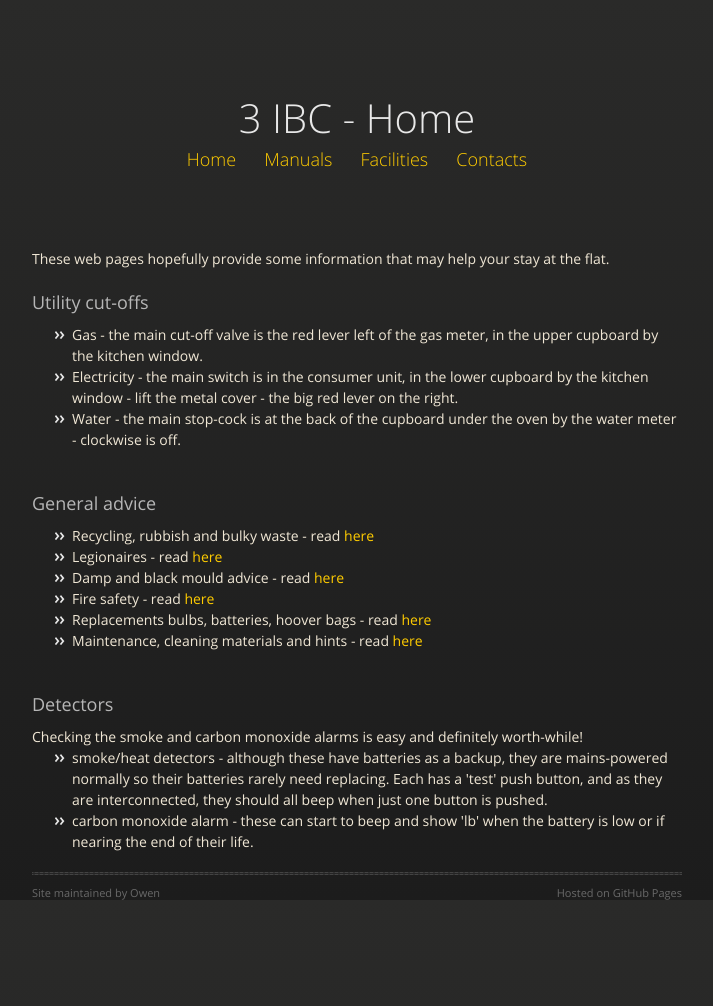
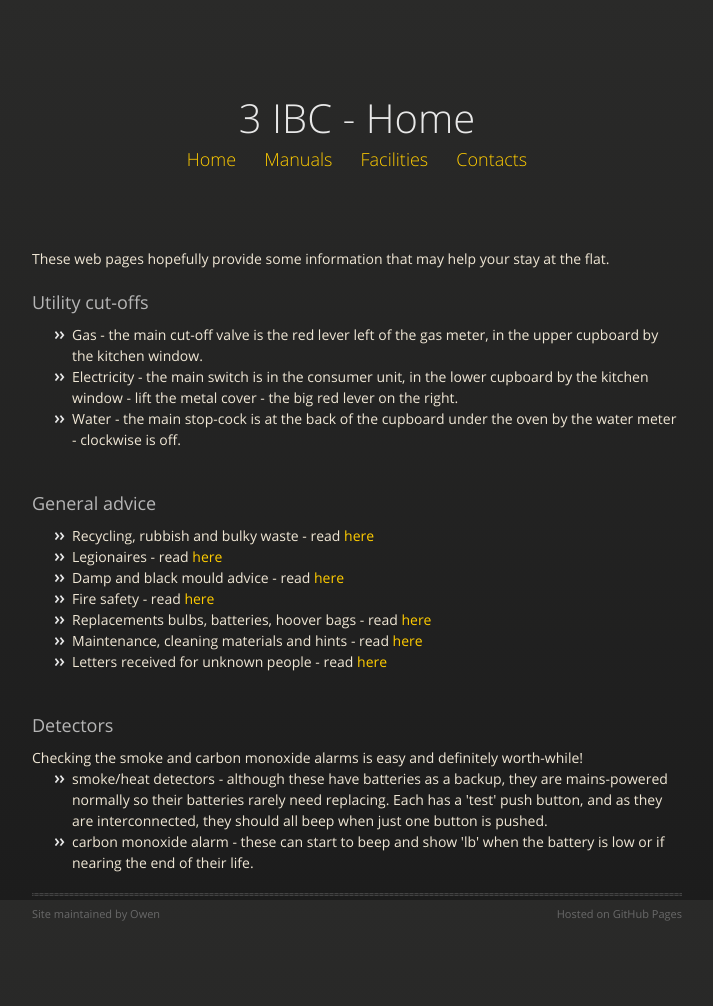
Before and after one commit to owenlydiard/3ibc, a Jekyll site: the page built from index.html, in a window 1280 px wide. Shown: the whole page, without its empty margins (283-996 px from the left). Built offline with Jekyll 4.4.1, drawn with Linux system fonts in a browser that asks for light colours; nearby versions of some CDN libraries; before the commit the page ends 985 px from its top, so only the background shows below that.

Commit message:
More advice

```diff
--- a/index.html
+++ b/index.html
@@ -20,12 +20,13 @@ These web pages hopefully provide some information that may help your stay at th
 <br>
 <h3>General advice</h3>
 <ul>
-<li>Recycling, rubbish and bulky waste - read <a href='docs/IBC-advice_for_tenants~Apr2026.pdf#page=2'>here</a></li>
-<li>Legionaires - read <a href='docs/IBC-advice_for_tenants~Apr2026.pdf#page=4'>here</a></li>
-<li>Damp and black mould advice - read <a href='docs/IBC-advice_for_tenants~Apr2026.pdf#page=5'>here</a></li>
-<li>Fire safety - read <a href='docs/IBC-advice_for_tenants~Apr2026.pdf#page=7'>here</a></li>
-<li>Replacements bulbs, batteries, hoover bags - read <a href='docs/IBC-advice_for_tenants~Apr2026.pdf#page=8'>here</a></li>
-<li>Maintenance, cleaning materials and hints - read <a href='docs/IBC-advice_for_tenants~Apr2026.pdf#page=9'>here</a></li>
+<li>Recycling, rubbish and bulky waste - read <a href='docs/IBC-advice_for_tenants~Apr_2026.pdf#page=2'>here</a></li>
+<li>Legionaires - read <a href='docs/IBC-advice_for_tenants~Apr_2026.pdf#page=4'>here</a></li>
+<li>Damp and black mould advice - read <a href='docs/IBC-advice_for_tenants~Apr_2026.pdf#page=5'>here</a></li>
+<li>Fire safety - read <a href='docs/IBC-advice_for_tenants~Apr_2026.pdf#page=7'>here</a></li>
+<li>Replacements bulbs, batteries, hoover bags - read <a href='docs/IBC-advice_for_tenants~Apr_2026.pdf#page=8'>here</a></li>
+<li>Maintenance, cleaning materials and hints - read <a href='docs/IBC-advice_for_tenants~Apr_2026.pdf#page=9'>here</a></li>
+<li>Letters received for unknown people - read <a href='docs/IBC-advice_for_tenants~Apr_2026.pdf#page=11'>here</a></li>
 </ul>
 
 <br>
```
